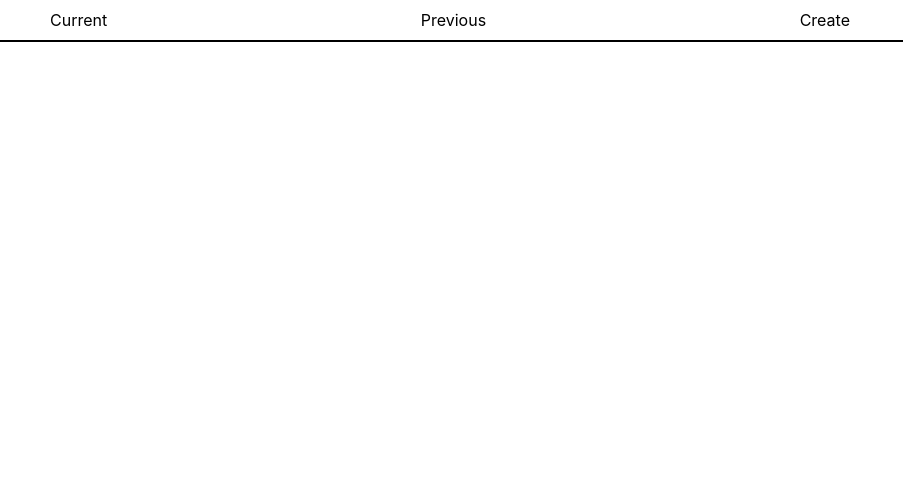
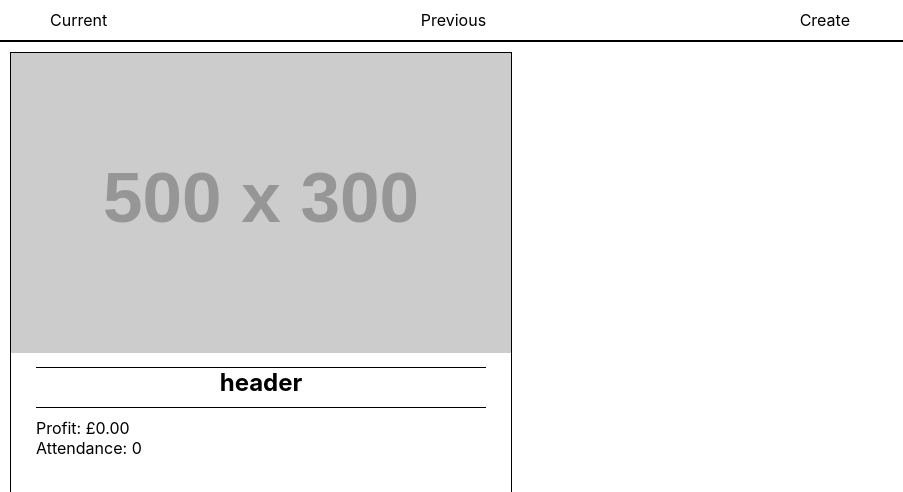
Before and after one commit to Max4n/webstack-event-manager, a React (Create React App) app in the folder admin/: page / in a window 1280 px wide. Shown: the top 492 px of the page, without its empty margins (0-903 px from the left). Built offline with nearby package versions, Linux system fonts and the light colour scheme.

Commit message:
Started work on event card layout

```diff
--- a/admin/src/App.js
+++ b/admin/src/App.js
@@ -1,5 +1,7 @@
 import logo from './logo.svg';
 import './App.css';
+import EventMgmtCard from "./EventMgmtCard";
+
 //based on ..\client\App.js for parity
 function App() {
   return (
@@ -15,7 +17,7 @@ function App() {
       </header>
 
       <section className="main">
-
+        <EventMgmtCard />
       </section>
     </div>
   );
--- /dev/null
+++ b/admin/src/EventMgmtCard.css
@@ -0,0 +1,27 @@
+.card {
+    width: 502px;
+    height: 450px;
+    border: 1px solid black;
+    box-sizing: border-box;
+    align-items: center;
+    justify-content: center;
+    margin-left: 10px;
+    margin-top: 10px;
+}
+
+.card__info{
+    margin-top: 10px;
+    margin-bottom: 10px;
+    padding-left: 25px;
+    padding-right: 25px;
+}
+
+.card__header{
+    display: flex;
+    justify-content: center;
+    align-items: center;
+    padding-bottom: 10px;
+    margin-bottom: 10px;
+    border-top: 1px solid black;
+    border-bottom: 1px solid black;
+}
--- /dev/null
+++ b/admin/src/EventMgmtCard.jsx
@@ -0,0 +1,15 @@
+import React from 'react';
+import './EventMgmtCard.css';
+
+export default function EventMgmtCard() {
+    return(
+        <div className='card'>
+            <img src="https://placehold.co/500x300" alt="placeholder_image" className="card__image"></img>
+            <div className="card__info">
+                <h1 className="card__header">header</h1>
+                <div className="card__profit">Profit: £0.00</div>
+                <div className="card__attendance">Attendance: 0</div>
+            </div>
+        </div>
+    )
+}
```
